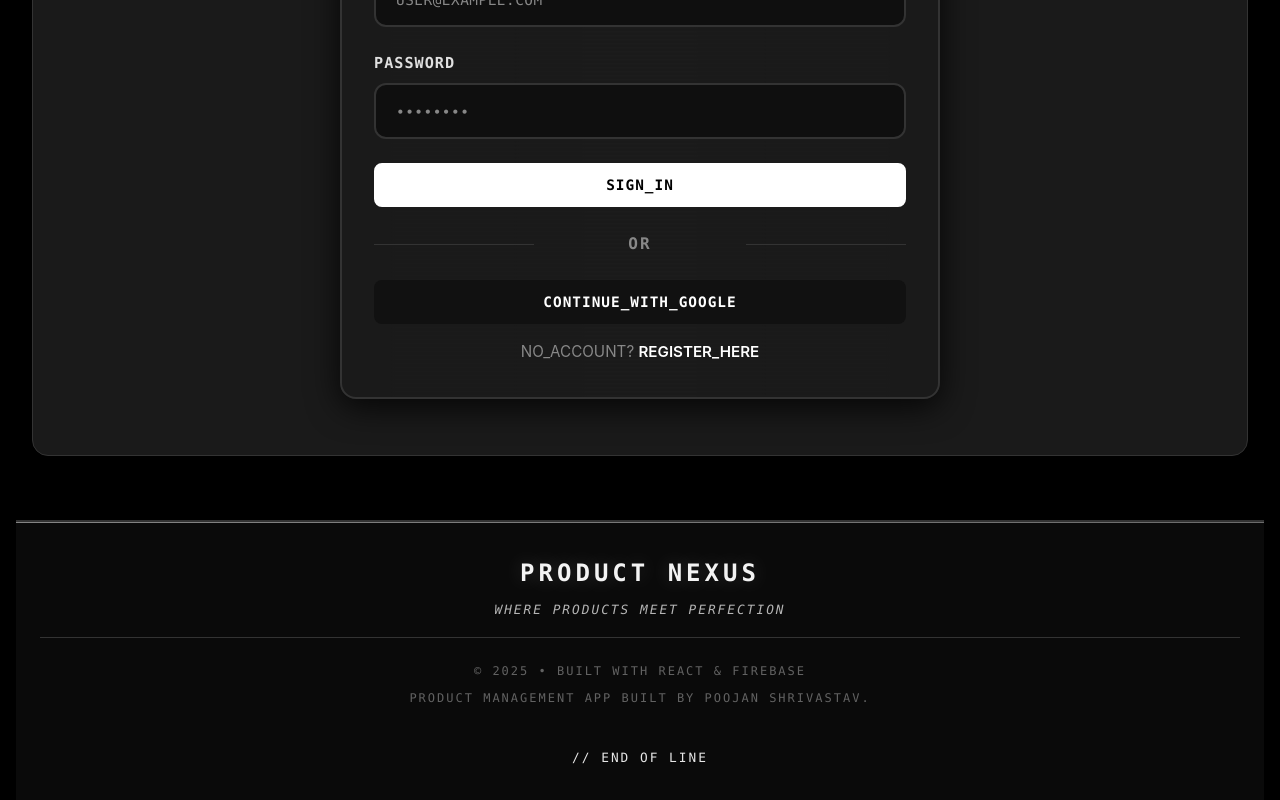
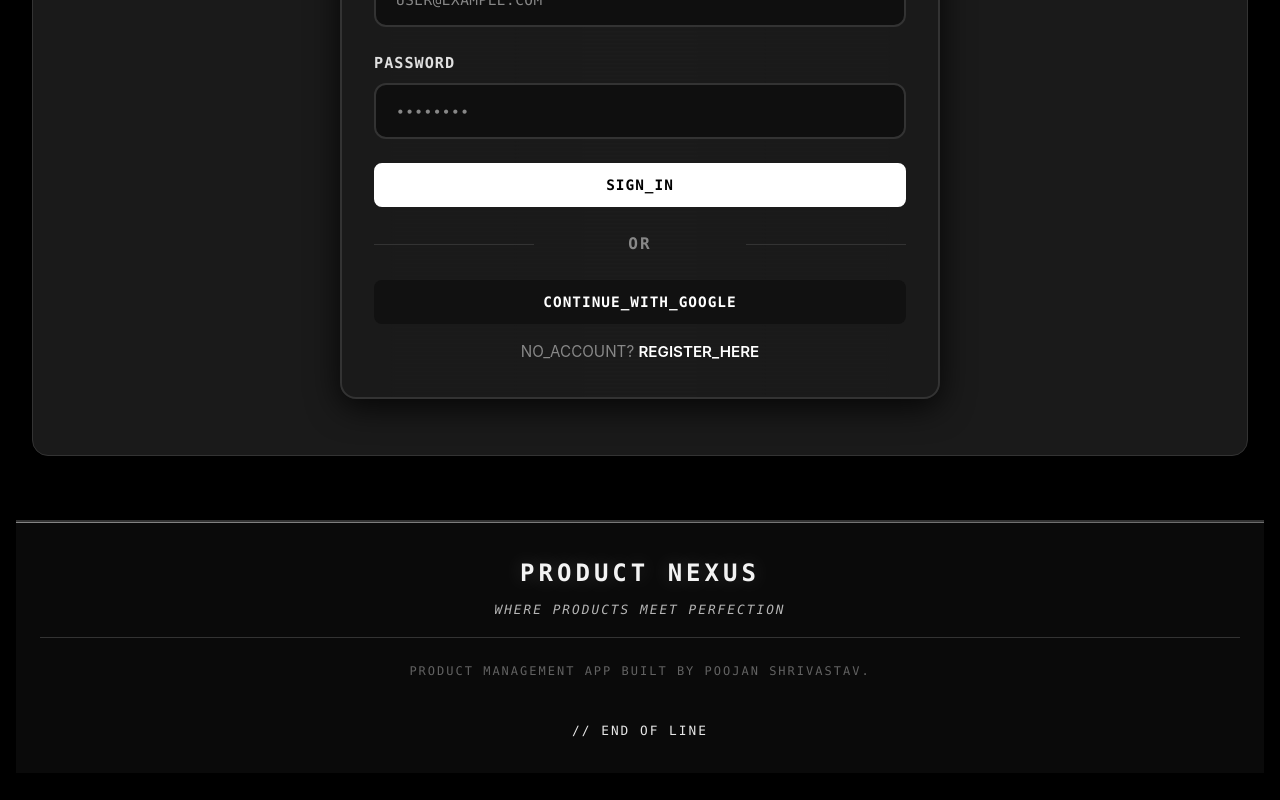
Before and after one commit to Poojan2107/ProductNexus, a React app: page /#/login in a window 1280 px wide. Shown: the part 345-1145 px from the top of the page. After the commit the page ends 1118 px from the top, so only its background shows below. Built offline with nearby package versions, Linux system fonts and the light colour scheme; no server answers; the HTML template or start-up script is replaced by a standard one.

Commit message:
Update footer to show 'Product Management App Built By Poojan Shrivastav.'

```diff
--- a/src/components/Footer.jsx
+++ b/src/components/Footer.jsx
@@ -9,7 +9,6 @@ export default function Footer() {
           <p className="footer__tagline">WHERE PRODUCTS MEET PERFECTION</p>
         </div>
         <div className="footer__meta">
-          <p>© {new Date().getFullYear()} • BUILT WITH REACT & FIREBASE</p>
           <p>Product Management App Built By Poojan Shrivastav.</p>
         </div>
       </div>
```
